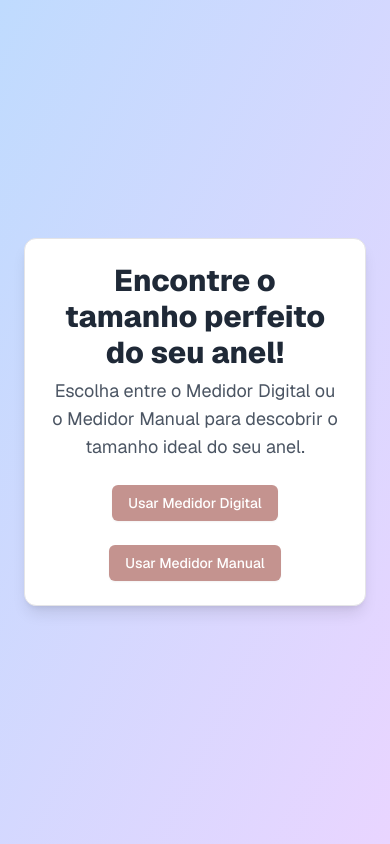
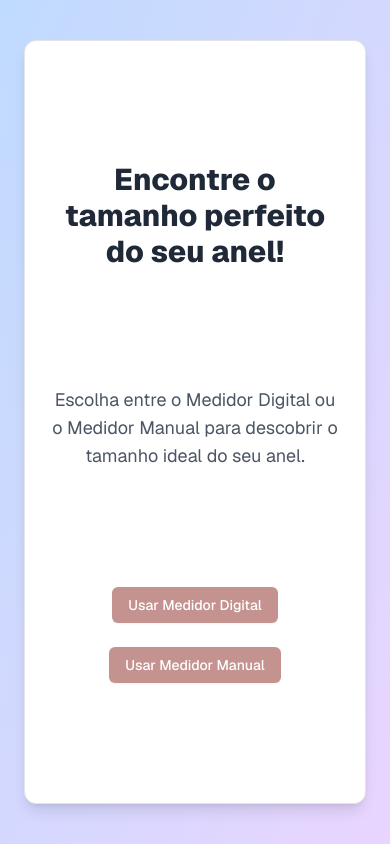
Before and after one commit to vssoares/ecommerce_web, a Next.js app: page / in a window 390 px wide. Built offline with nearby package versions, Linux system fonts and the light colour scheme.

Commit message:
home page

```diff
--- a/app/layout.tsx
+++ b/app/layout.tsx
@@ -3,16 +3,9 @@ import { GeistSans } from 'geist/font/sans';
 import { ReactNode } from 'react';
 import './globals.css';
 
-const { TWITTER_CREATOR, TWITTER_SITE, SITE_NAME } = process.env;
-const baseUrl = process.env.NEXT_PUBLIC_VERCEL_URL
-  ? `https://${process.env.NEXT_PUBLIC_VERCEL_URL}`
-  : 'http://localhost:3000';
-
 export const metadata = {
-  metadataBase: new URL(baseUrl),
    title: {
-    default: SITE_NAME!,
-    template: `%s | ${SITE_NAME}`
+      default: 'Gi Santos Store | Para gente que Brilha'
    },
    robots: {
       follow: true,
--- a/app/page.tsx
+++ b/app/page.tsx
@@ -1,5 +1,5 @@
 import { Button } from '@/components/ui/button';
-import { Card, CardContent, CardDescription, CardHeader } from '@/components/ui/card';
+import { Card, CardContent, CardDescription } from '@/components/ui/card';
 import Link from 'next/link';
 
 export const metadata = {
@@ -12,9 +12,9 @@ export const metadata = {
 export default function HomePage() {
    return (
       <>
-         <div className="flex min-h-screen items-center justify-center bg-gradient-to-br from-blue-200 to-purple-200 px-6 py-10 dark:from-gray-800 dark:to-blue-800">
+         <div className="flex min-h-screen justify-center bg-gradient-to-br from-blue-200 to-purple-200 px-6 py-10 dark:from-gray-800 dark:to-blue-800 md:items-center">
             <Card className="mx-auto w-full max-w-3xl shadow-lg">
-               <CardHeader>
+               <CardContent className="flex h-full flex-col justify-evenly space-y-5 p-6 md:block">
                   <h1 className="text-center text-3xl font-extrabold text-gray-800 dark:text-gray-100">
                      Encontre o tamanho perfeito do seu anel!
                   </h1>
@@ -22,8 +22,6 @@ export default function HomePage() {
                      Escolha entre o Medidor Digital ou o Medidor Manual para descobrir o tamanho
                      ideal do seu anel.
                   </CardDescription>
-               </CardHeader>
-               <CardContent>
                   <div className="flex flex-col items-center justify-center space-y-6 sm:flex-row sm:space-x-6 sm:space-y-0">
                      <Link href="/digital/instrucao">
                         <Button variant={'rosa'}>Usar Medidor Digital</Button>
```
Also changed, not shown: 1 other file (tests, documents, lock files or other folders). Lines whose indentation alone changed are shown as unchanged.
